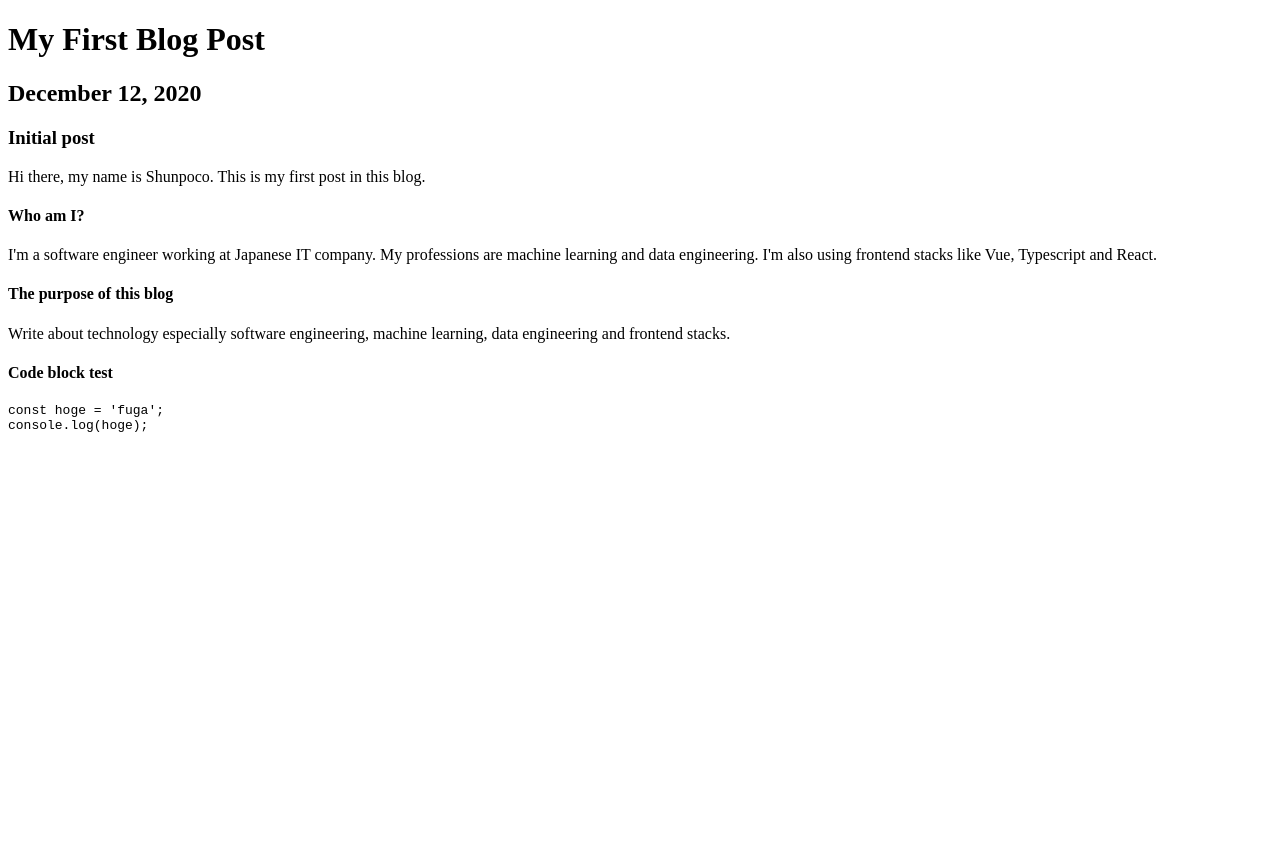
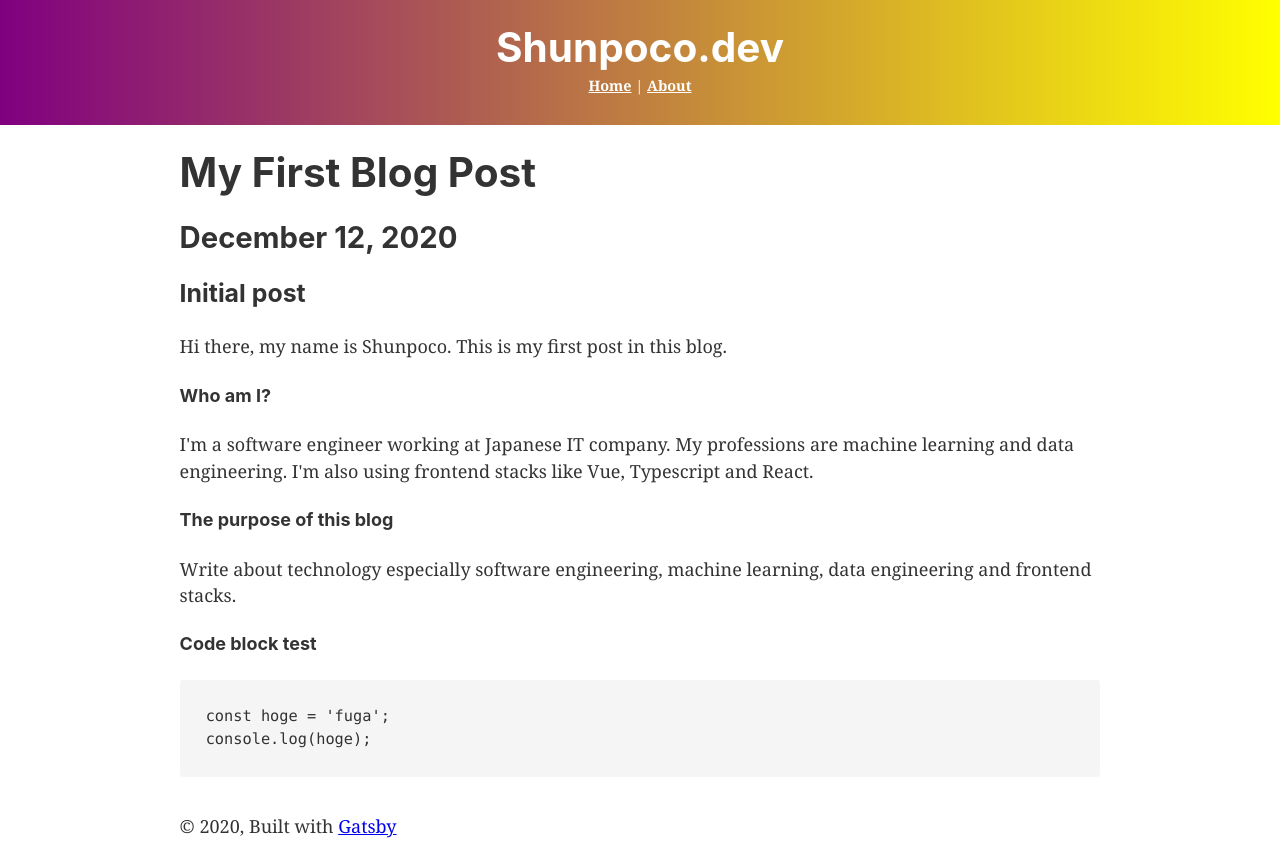
Before and after one commit to Shunpoco/shunpoco-dev, a Gatsby site: page /blog/my-first-post in a window 1280 px wide. Before the commit the page ends 800 px from the top, so only its background shows below. Built offline with nearby package versions, Linux system fonts and the light colour scheme; Gatsby itself is replaced by a stand-in of ours; some packages are replaced by stand-ins of ours; code samples lack their colours.

Commit message:
fix design

```diff
--- a/src/components/header.js
+++ b/src/components/header.js
@@ -33,6 +33,7 @@ const Header = ({ siteTitle }) => (
             to="/"
             style={{
               color: `white`,
+              fontWeight: `bold`,
             }}
           >
             Home
@@ -42,6 +43,7 @@ const Header = ({ siteTitle }) => (
             to="/about"
             style={{
               color: `white`,
+              fontWeight: `bold`,
             }}
           >
             About
--- a/src/templates/blogTemplate.js
+++ b/src/templates/blogTemplate.js
@@ -1,5 +1,7 @@
 import React from 'react';
 import { graphql } from 'gatsby';
+
+import Layout from '../components/layout';
 
 export default function Template({
   data, // this prop will be injected by the GraphQL query below.
@@ -7,6 +9,7 @@ export default function Template({
   const { markdownRemark } = data;
   const { frontmatter, html } = markdownRemark;
   return (
+    <Layout>
       <div className="blog-post-container">
         <div className="blog-post">
           <h1>{frontmatter.title}</h1>
@@ -17,6 +20,7 @@ export default function Template({
           />
         </div>
       </div>
+    </Layout>
   )
 };
 
```
Lines whose indentation alone changed are shown as unchanged.
